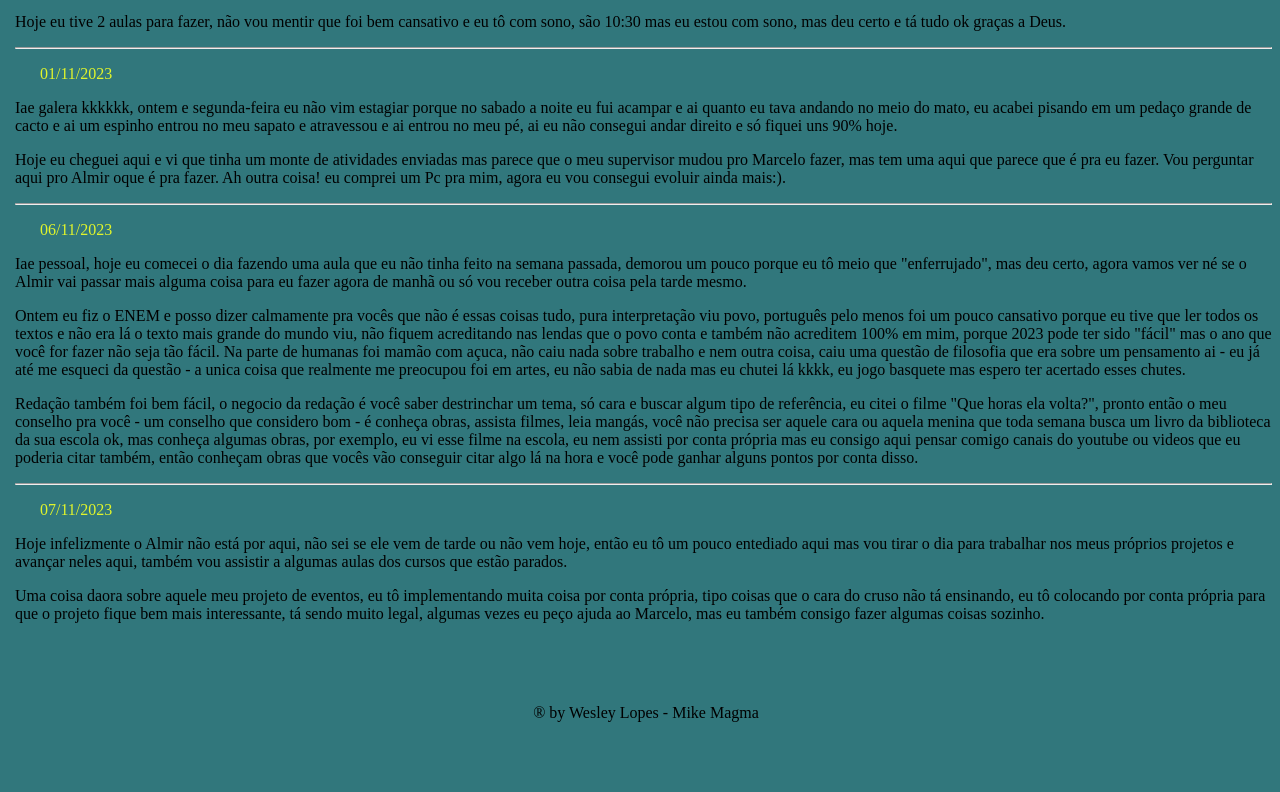
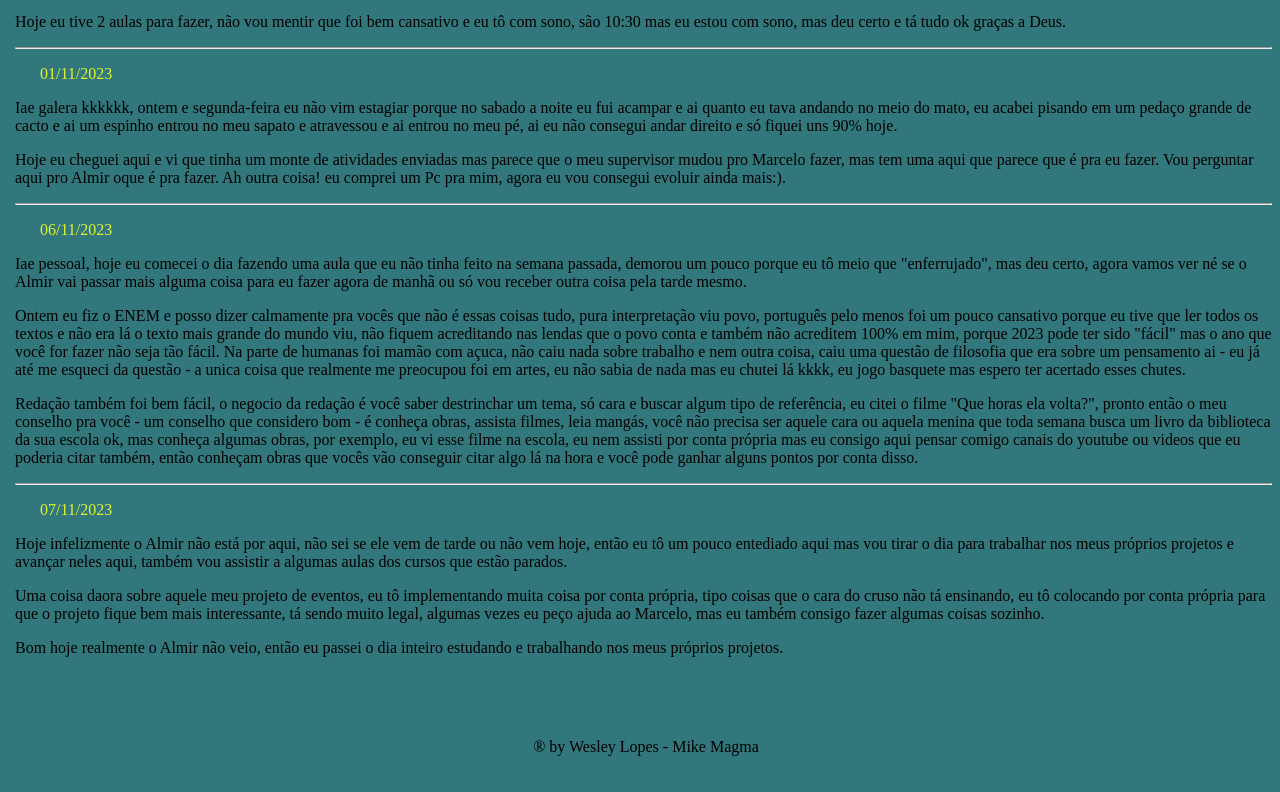
Before and after one commit to Wesley-Lopes34/Estagio-UCAQ, a plain HTML site: page index.html in a window 1280 px wide. Shown: the part 7651-8443 px from the top of the page. Before the commit the page ends 8409 px from the top, so only its background shows below. Drawn offline with Linux system fonts and the light colour scheme.

Commit message:
Update index.html

```diff
--- a/index.html
+++ b/index.html
@@ -312,6 +312,7 @@
         <p id="dia">07/11/2023</p>
     <p>Hoje infelizmente o Almir não está por aqui, não sei se ele vem de tarde ou não vem hoje, então eu tô um pouco entediado aqui mas vou tirar o dia para trabalhar nos meus próprios projetos e avançar neles aqui, também vou assistir a algumas aulas dos cursos que estão parados.</p>
     <p>Uma coisa daora sobre aquele meu projeto de eventos, eu tô implementando muita coisa por conta própria, tipo coisas que o cara do cruso não tá ensinando, eu tô colocando por conta própria para que o projeto fique bem mais interessante, tá sendo muito legal, algumas vezes eu peço ajuda ao Marcelo, mas eu também consigo fazer algumas coisas sozinho.</p>
+    <p>Bom hoje realmente o Almir não veio, então eu passei o dia inteiro estudando e trabalhando nos meus próprios projetos.</p>
 
 <br>
 <br>
```
